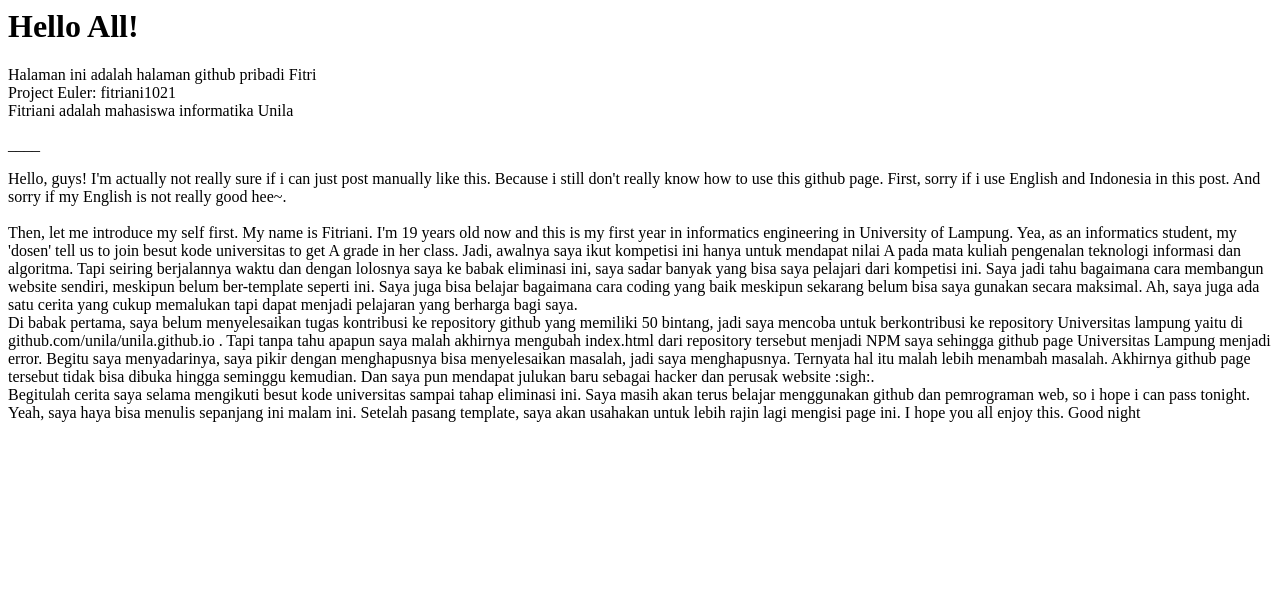
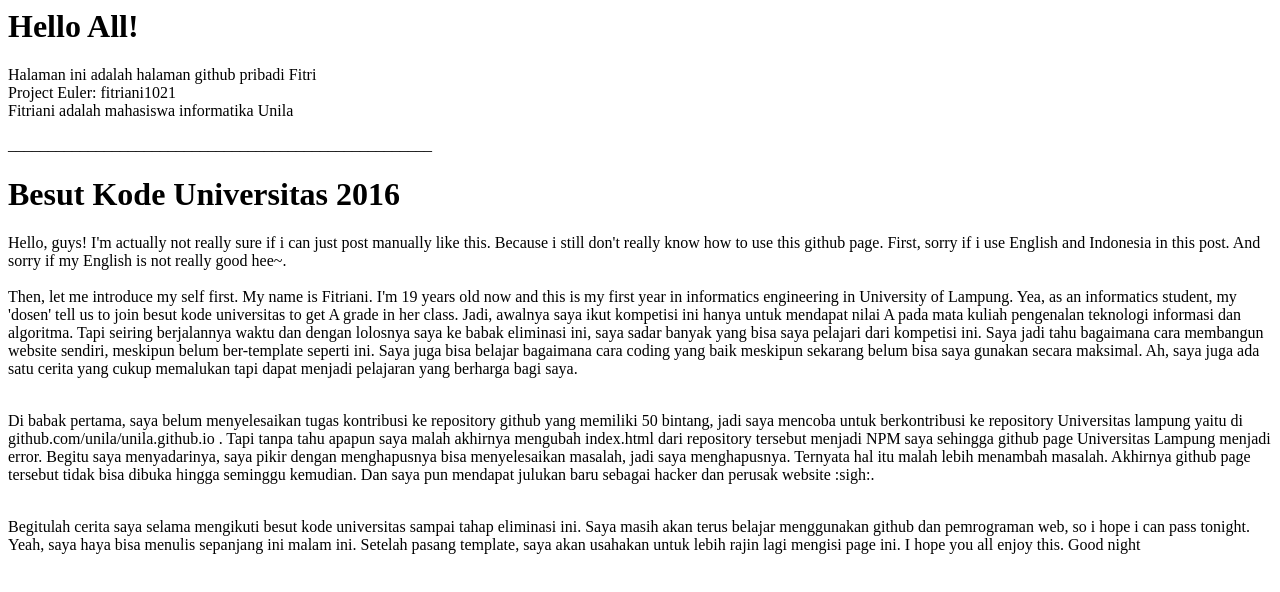
Before and after one commit to fitriani1021/old, a plain HTML site: page index.html in a window 1280 px wide. Drawn offline with Linux system fonts and the light colour scheme.

Commit message:
Update index.html

```diff
--- a/index.html
+++ b/index.html
@@ -1,16 +1,9 @@
 <h1>Hello All!</h1>
 <p>Halaman ini adalah halaman github pribadi Fitri<br/>Project Euler: fitriani1021<br/>Fitriani adalah mahasiswa informatika Unila</p>
-<p>____</p>
+<p>_____________________________________________________</p>
 
-<html>
-<head>
-<title>Besut Kode Universitas</title>
-</head>
-<body>
+<h1>Besut Kode Universitas 2016</h1>
 <font size="3">Hello, guys! I'm actually not really sure if i can just post manually like this. Because i still don't really know how to use this github page. First, sorry if i use English and Indonesia in this post. And sorry if my English is not really good hee~.</font><br>
-  <br/>Then, let me introduce my self first. My name is Fitriani. I'm 19 years old now and this is my first year in informatics engineering in University of Lampung. Yea, as an informatics student, my 'dosen' tell us to join besut kode universitas to get A grade in her class. Jadi, awalnya saya ikut kompetisi ini hanya untuk mendapat nilai A pada mata kuliah pengenalan teknologi informasi dan algoritma. Tapi seiring berjalannya waktu dan dengan lolosnya saya ke babak eliminasi ini, saya sadar banyak yang bisa saya pelajari dari kompetisi ini. Saya jadi tahu bagaimana cara membangun website sendiri, meskipun belum ber-template seperti ini. Saya juga bisa belajar bagaimana cara coding yang baik meskipun sekarang belum bisa saya gunakan secara maksimal. Ah, saya juga ada satu cerita yang cukup memalukan tapi dapat menjadi pelajaran yang berharga bagi saya.
-  <br/>Di babak pertama, saya belum menyelesaikan tugas kontribusi ke repository github yang memiliki 50 bintang, jadi saya mencoba untuk berkontribusi ke repository Universitas lampung yaitu di github.com/unila/unila.github.io . Tapi tanpa tahu apapun saya malah akhirnya mengubah index.html dari repository tersebut menjadi NPM saya sehingga github page Universitas Lampung menjadi error. Begitu saya menyadarinya, saya pikir dengan menghapusnya bisa menyelesaikan masalah, jadi saya menghapusnya. Ternyata hal itu malah lebih menambah masalah. Akhirnya github page tersebut tidak bisa dibuka hingga seminggu kemudian. Dan saya pun mendapat julukan baru sebagai hacker dan perusak website :sigh:.
-  <br/>Begitulah cerita saya selama mengikuti besut kode universitas sampai tahap eliminasi ini. Saya masih akan terus belajar menggunakan github dan pemrograman web, so i hope i can pass tonight. Yeah, saya haya bisa menulis sepanjang ini malam ini. Setelah pasang template, saya akan usahakan untuk lebih rajin lagi mengisi page ini. I hope you all enjoy this. Good night
-
-</body>
-</html>
+  <br/>Then, let me introduce my self first. My name is Fitriani. I'm 19 years old now and this is my first year in informatics engineering in University of Lampung. Yea, as an informatics student, my 'dosen' tell us to join besut kode universitas to get A grade in her class. Jadi, awalnya saya ikut kompetisi ini hanya untuk mendapat nilai A pada mata kuliah pengenalan teknologi informasi dan algoritma. Tapi seiring berjalannya waktu dan dengan lolosnya saya ke babak eliminasi ini, saya sadar banyak yang bisa saya pelajari dari kompetisi ini. Saya jadi tahu bagaimana cara membangun website sendiri, meskipun belum ber-template seperti ini. Saya juga bisa belajar bagaimana cara coding yang baik meskipun sekarang belum bisa saya gunakan secara maksimal. Ah, saya juga ada satu cerita yang cukup memalukan tapi dapat menjadi pelajaran yang berharga bagi saya.</p>
+  <br/>Di babak pertama, saya belum menyelesaikan tugas kontribusi ke repository github yang memiliki 50 bintang, jadi saya mencoba untuk berkontribusi ke repository Universitas lampung yaitu di github.com/unila/unila.github.io . Tapi tanpa tahu apapun saya malah akhirnya mengubah index.html dari repository tersebut menjadi NPM saya sehingga github page Universitas Lampung menjadi error. Begitu saya menyadarinya, saya pikir dengan menghapusnya bisa menyelesaikan masalah, jadi saya menghapusnya. Ternyata hal itu malah lebih menambah masalah. Akhirnya github page tersebut tidak bisa dibuka hingga seminggu kemudian. Dan saya pun mendapat julukan baru sebagai hacker dan perusak website :sigh:.</p>
+  <br/>Begitulah cerita saya selama mengikuti besut kode universitas sampai tahap eliminasi ini. Saya masih akan terus belajar menggunakan github dan pemrograman web, so i hope i can pass tonight. Yeah, saya haya bisa menulis sepanjang ini malam ini. Setelah pasang template, saya akan usahakan untuk lebih rajin lagi mengisi page ini. I hope you all enjoy this. Good night</p>
```
